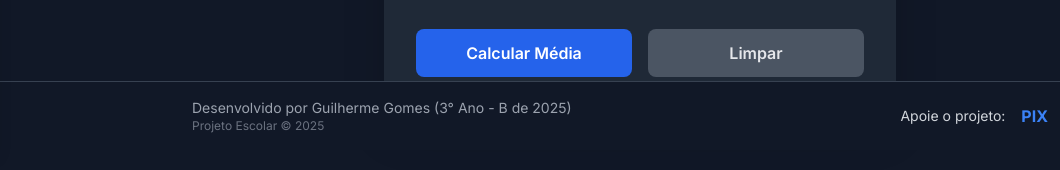
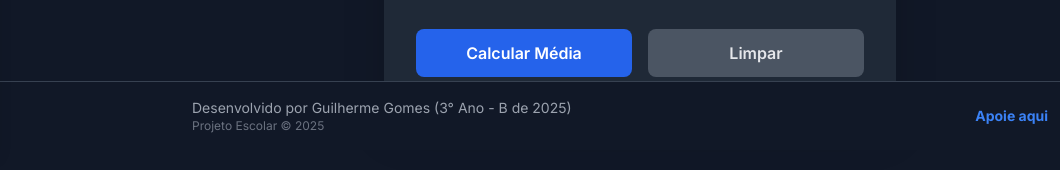
Before and after one commit to guigomszz/calcular-media, a plain HTML site: page index.html in a window 1280 px wide. Shown: the part 650-820 px from the top of the page, 0-1060 px from the left. Drawn offline with nearby package versions, Linux system fonts and the light colour scheme.

Commit message:
index.html

```diff
--- a/index.html
+++ b/index.html
@@ -176,8 +176,7 @@
                 <p class="text-xs text-gray-500">Projeto Escolar &copy; 2025</p>
             </div>
             <div class="flex items-center gap-4">
-                <p class="text-sm text-gray-300 hidden sm:block">Apoie o projeto:</p>
-                <a href="#" id="footerPixLink" class="text-blue-500 hover:text-blue-400 font-bold transition-colors">PIX</a>
+                <a href="#" id="footerPixLink" class="text-blue-500 hover:text-blue-400 font-bold transition-colors text-sm">Apoie aqui</a>
                 <a href="https://www.instagram.com/g.gomszz/" target="_blank" rel="noopener noreferrer" class="text-gray-400 hover:text-white transition-colors">
                     <svg class="w-6 h-6" fill="none" stroke="currentColor" stroke-width="2" stroke-linecap="round" stroke-linejoin="round" viewBox="0 0 24 24" aria-hidden="true">
                         <rect x="2" y="2" width="20" height="20" rx="5" ry="5"></rect>
```
